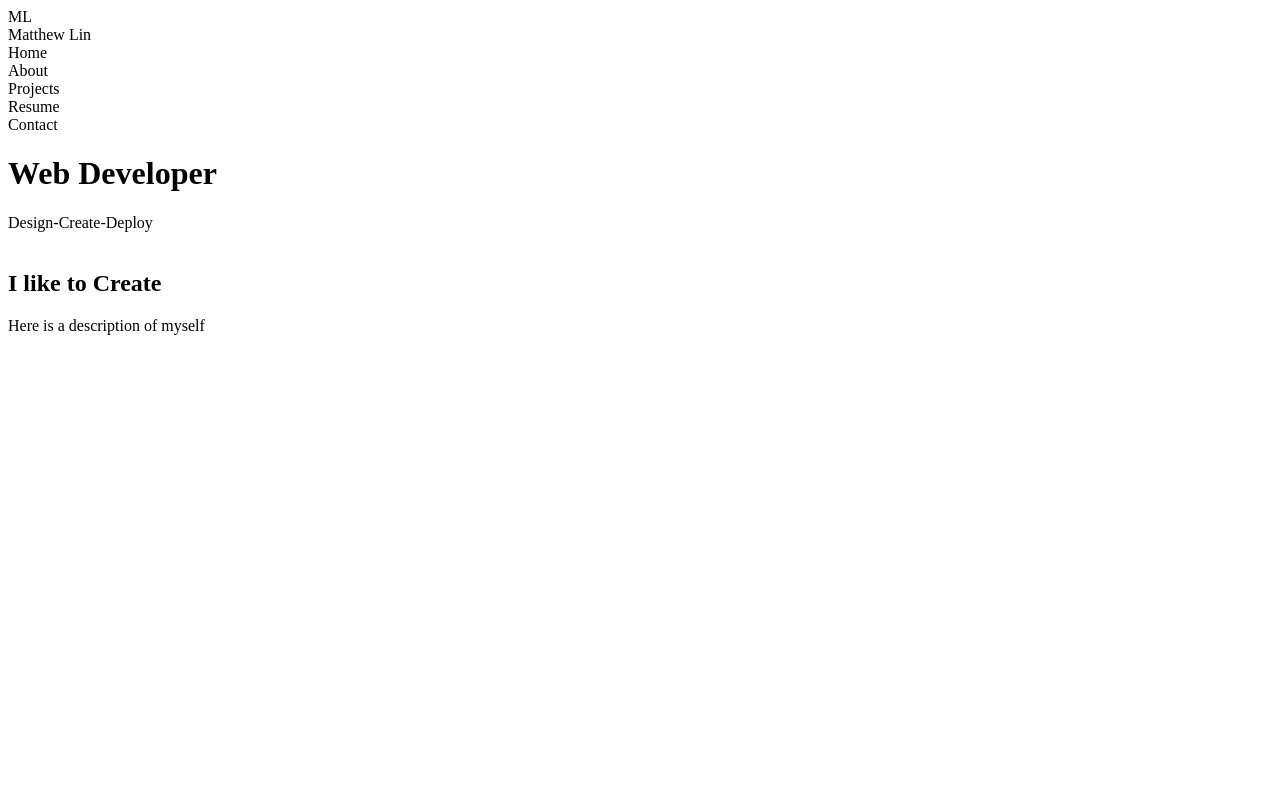
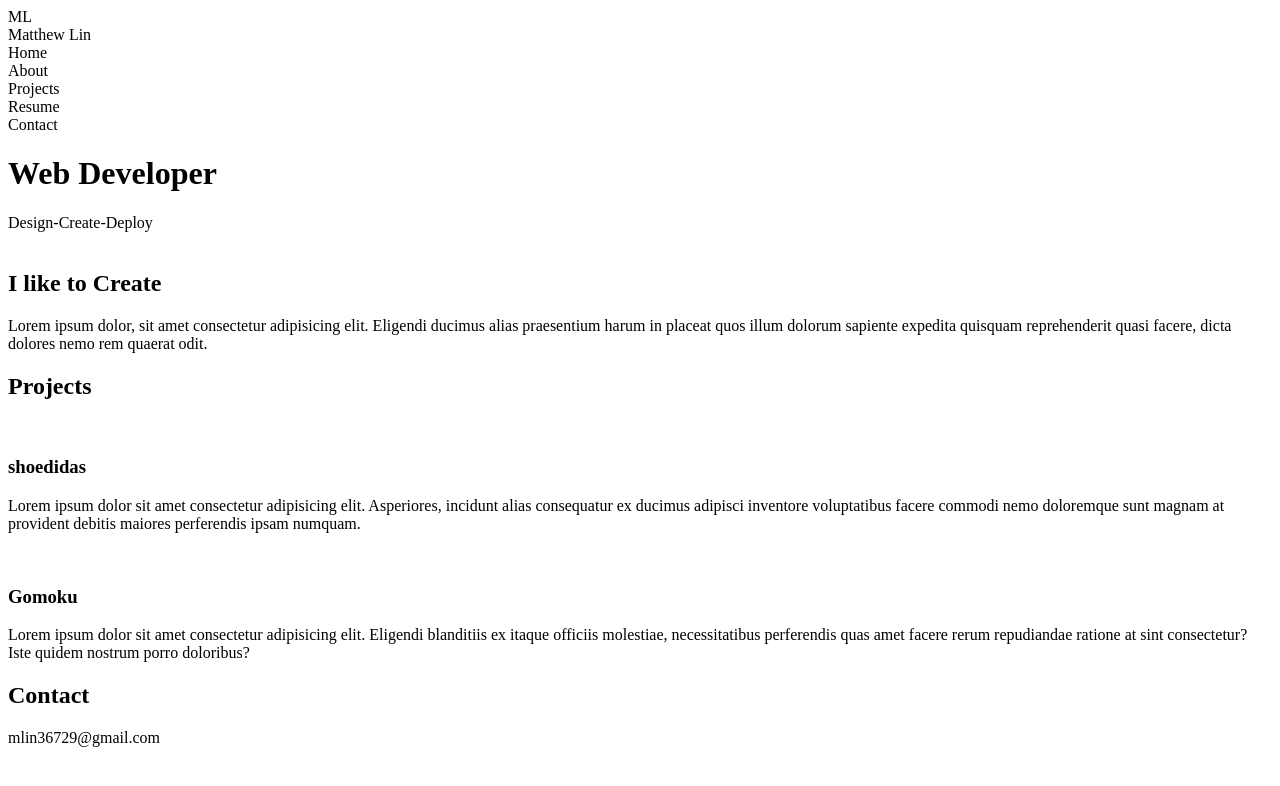
Before and after one commit to mlin367/Personal_Site, a React app: page / in a window 1280 px wide. Shown: the top 786 px of the page. Built offline with nearby package versions, Linux system fonts and the light colour scheme; the HTML template or start-up script is replaced by a standard one.

Commit message:
Finish initial skeleton

```diff
--- a/client/scss/helpers/_variables.scss
+++ b/client/scss/helpers/_variables.scss
@@ -0,0 +1 @@
+$base-font:
--- a/client/src/components/About.tsx
+++ b/client/src/components/About.tsx
@@ -4,7 +4,7 @@ const About = (props: {}) => (
   <div className="about">
     <img className="selfie"></img>
     <h2 className="like">I like to Create</h2>
-    <p className="description">Here is a description of myself</p>
+    <p className="description">Lorem ipsum dolor, sit amet consectetur adipisicing elit. Eligendi ducimus alias praesentium harum in placeat quos illum dolorum sapiente expedita quisquam reprehenderit quasi facere, dicta dolores nemo rem quaerat odit.</p>
   </div>
 )
 
--- a/client/src/components/App.tsx
+++ b/client/src/components/App.tsx
@@ -2,6 +2,8 @@ import * as React from 'react';
 import NavBar from './NavBar';
 import Home from './Home';
 import About from './About';
+import Projects from './Projects';
+import Contact from './Contact';
 
 interface AppProps {}
 interface AppState {
@@ -29,10 +31,10 @@ export class App extends React.Component<AppProps, AppState> {
           <About />
         </div>
         <div className="projectsItem">
-
+          <Projects />
         </div>
-        <div className="footerItem">
-
+        <div className="contactItem">
+          <Contact />
         </div>
       </div>
     )
--- /dev/null
+++ b/client/src/components/Contact.tsx
@@ -0,0 +1,17 @@
+import * as React from 'react';
+
+const Contact = (props: {}) => (
+  <div className="contact">
+    <h2 className="contactTitle">Contact</h2>
+    <div className="contactWrapper1">
+      <img className="emailIcon"></img>
+      <a className="email">mlin36729@gmail.com</a>
+    </div>
+    <div className="contactWrapper2">
+      <img className="gitIcon"></img>
+      <img className="linkedinIcon"></img>
+    </div>
+  </div>
+)
+
+export default Contact
--- a/client/src/components/Projects.tsx
+++ b/client/src/components/Projects.tsx
@@ -2,15 +2,18 @@ import * as React from 'react';
 
 const Projects = (props: {}) => (
   <div className="projects">
+    <h2 className="projectsTitle">Projects</h2>
     <div className="shoedidas">
       <img className="shoedidasLogo"></img>
-      <h3 className="shoedidasTitle"></h3>
-      <p className="shoedidasDescription">shoedidas</p>
+      <h3 className="shoedidasTitle">shoedidas</h3>
+      <p className="shoedidasDescription">Lorem ipsum dolor sit amet consectetur adipisicing elit. Asperiores, incidunt alias consequatur ex ducimus adipisci inventore voluptatibus facere commodi nemo doloremque sunt magnam at provident debitis maiores perferendis ipsam numquam.</p>
     </div>
     <div className="gomoku">
       <img className="gomokuLogo"></img>
-      <h3 className="gomokuTitle"></h3>
-      <p className="gomokuDescription">Gomoku</p>
+      <h3 className="gomokuTitle">Gomoku</h3>
+      <p className="gomokuDescription">Lorem ipsum dolor sit amet consectetur adipisicing elit. Eligendi blanditiis ex itaque officiis molestiae, necessitatibus perferendis quas amet facere rerum repudiandae ratione at sint consectetur? Iste quidem nostrum porro doloribus?</p>
     </div>
   </div>
 )
+
+export default Projects
```
Also changed, not shown: client/scss/components/NavBar.scss (added).
